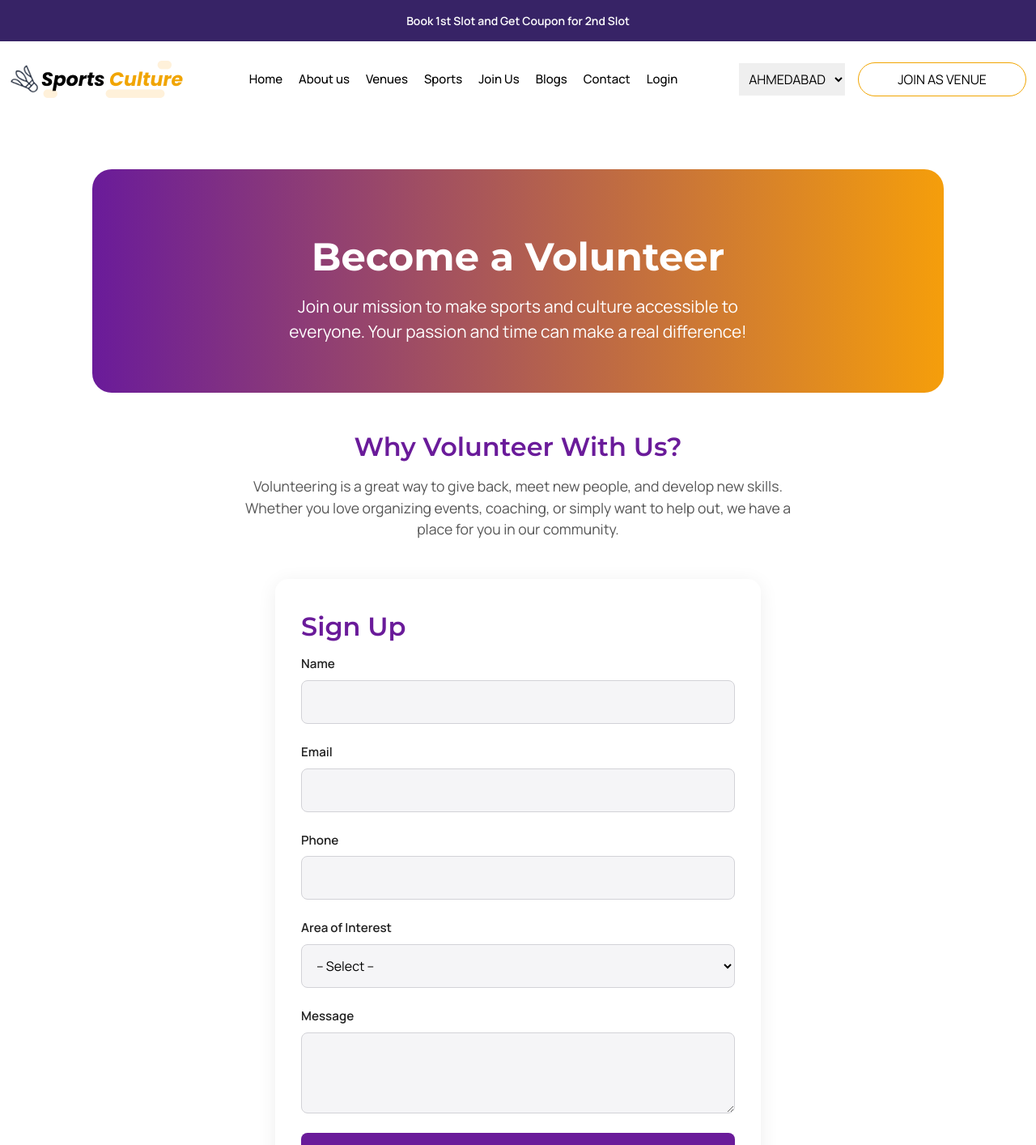
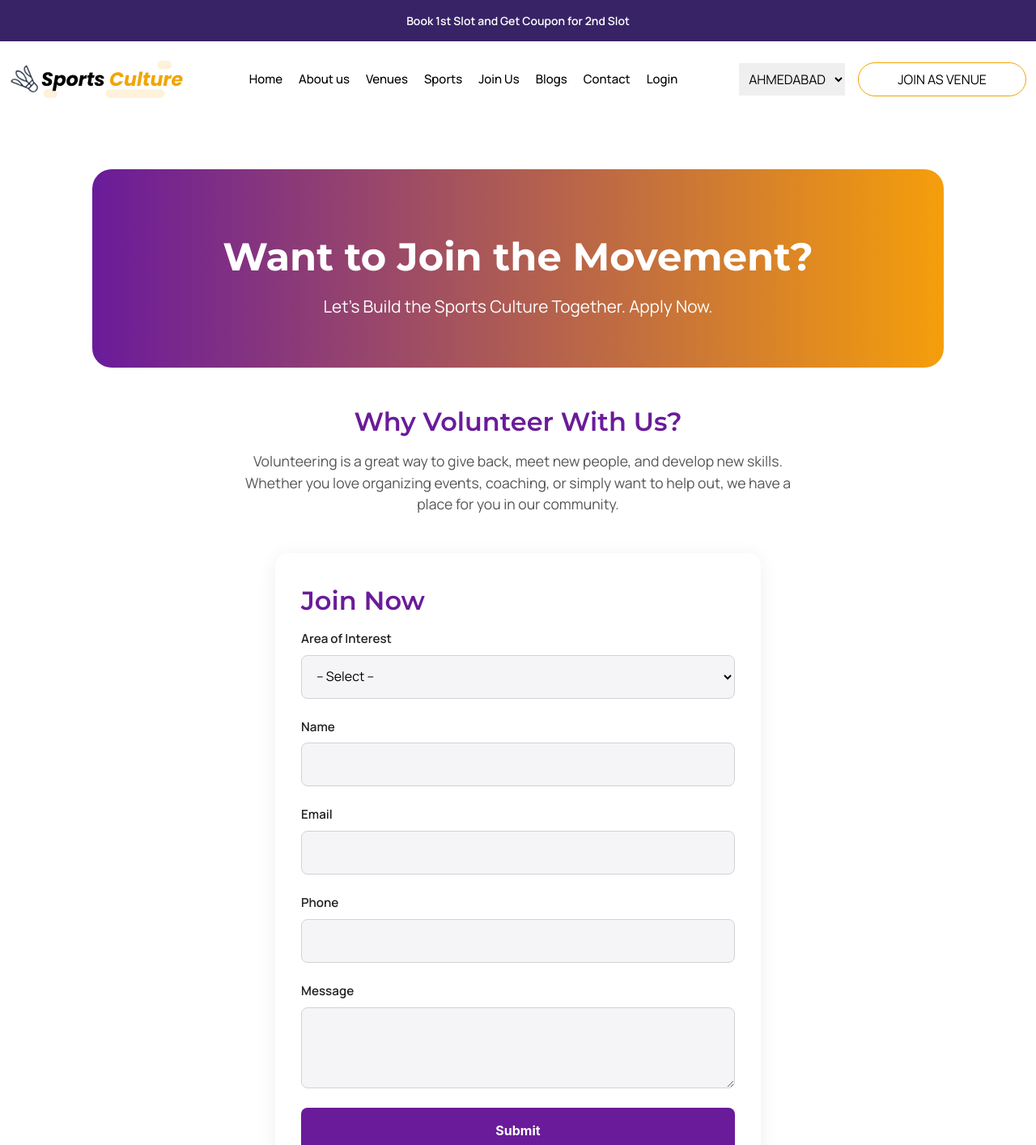
Before and after one commit to vishalrajput88/Sportculture, a React (Vite) app: page /volunteer in a window 1280 px wide. Shown: the top 1414 px of the page at 81% size. Built offline with nearby package versions, Linux system fonts and the light colour scheme.

Commit message:
some changes on detials page

```diff
--- a/src/pages/Volunteer.tsx
+++ b/src/pages/Volunteer.tsx
@@ -26,9 +26,9 @@ const Volunteer = () => {
   return (
     <div className={styles.pageContainer}>
       <section className={styles.heroSection}>
-        <h1 className={styles.heroTitle}>Become a Volunteer</h1>
+        <h1 className={styles.heroTitle}>Want to Join the Movement?</h1>
         <p className={styles.heroSubtitle}>
-          Join our mission to make sports and culture accessible to everyone. Your passion and time can make a real difference!
+          Let’s Build the Sports Culture Together. Apply Now.
         </p>
       </section>
 
@@ -40,8 +40,25 @@ const Volunteer = () => {
       </section>
 
       <section className={styles.formSection}>
-        <h2 className={styles.infoTitle}>Sign Up</h2>
+        <h2 className={styles.infoTitle}>Join Now</h2>
         <form className={styles.form} onSubmit={handleSubmit}>
+          <div className={styles.formGroup}>
+            <label className={styles.formLabel} htmlFor="interest">Area of Interest</label>
+            <select
+              className={styles.formInput}
+              id="interest"
+              name="interest"
+              value={formData.interest}
+              onChange={handleChange}
+              required
+            >
+              <option value="">-- Select --</option>
+              <option value="event">Event Organization</option>
+              <option value="coaching">Coaching/Training</option>
+              <option value="promotion">Promotion & Outreach</option>
+              <option value="other">Other</option>
+            </select>
+          </div>
           <div className={styles.formGroup}>
             <label className={styles.formLabel} htmlFor="name">Name</label>
             <input
@@ -78,23 +95,7 @@ const Volunteer = () => {
               required
             />
           </div>
-          <div className={styles.formGroup}>
-            <label className={styles.formLabel} htmlFor="interest">Area of Interest</label>
-            <select
-              className={styles.formInput}
-              id="interest"
-              name="interest"
-              value={formData.interest}
-              onChange={handleChange}
-              required
-            >
-              <option value="">-- Select --</option>
-              <option value="event">Event Organization</option>
-              <option value="coaching">Coaching/Training</option>
-              <option value="promotion">Promotion & Outreach</option>
-              <option value="other">Other</option>
-            </select>
-          </div>
+
           <div className={styles.formGroup}>
             <label className={styles.formLabel} htmlFor="message">Message</label>
             <textarea
```
Also changed, not shown: 2 other files (tests, documents, lock files or other folders).
